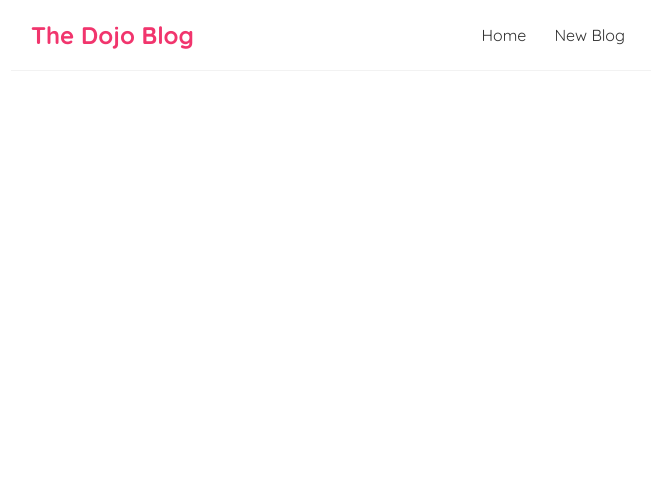
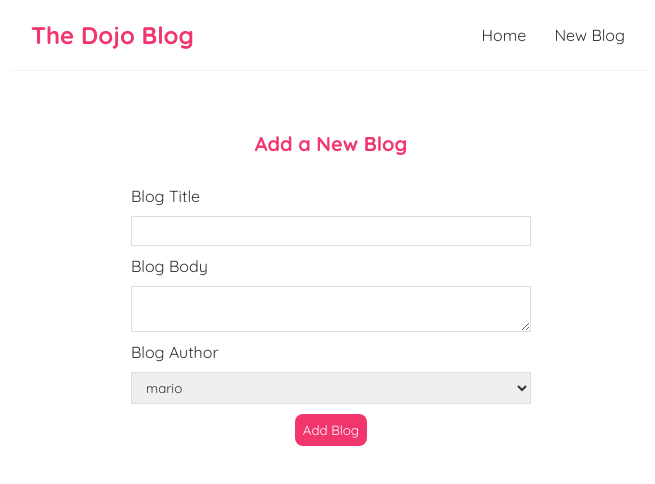
Before and after one commit to akshaylals/learn-react, a React (Create React App) app in the folder dojo-blog/: page /create in a window 1280 px wide. Shown: the top 484 px of the page, without its empty margins (309-964 px from the left). Built offline with nearby package versions, Linux system fonts and the light colour scheme.

Commit message:
creating forms

```diff
--- a/dojo-blog/src/Create.js
+++ b/dojo-blog/src/Create.js
@@ -1,9 +1,43 @@
 import { useState } from "react";
 
 const Create = () => {
+    const [ title, setTitle ] = useState('');
+    const [ body, setBody ] = useState('');
+    const [ author, setAuthor ] = useState('mario');
+
+    const handleSubmit = (e) => {
+        e.preventDefault();
+        const blog = { title, body, author };
+        console.log(blog);
+    }
+
     return (
         <div className="create">
+            <h2>Add a New Blog</h2>
+            <form onSubmit={handleSubmit}>
+            <label>Blog Title</label>
+            <input
+                type="text"
+                required
+                value={title}
+                onChange={(e) => setTitle(e.target.value)} />
 
+            <label>Blog Body</label>
+            <textarea
+                    required
+                    value={body}
+                    onChange={(e) => setBody(e.target.value)}>
+            </textarea>
+
+            <label>Blog Author</label>
+            <select value={author} onChange={(e) => setAuthor(e.target.value)}>
+                <option value="mario">mario</option>
+                <option value="yoshi">yoshi</option>
+            </select>
+
+            <button>Add Blog</button>
+
+            </form>
         </div>
     );
 }
--- a/dojo-blog/src/index.css
+++ b/dojo-blog/src/index.css
@@ -82,3 +82,41 @@
   border-radius: 8px;
   cursor: pointer;
 }
+
+
+
+/* create new blog form */
+.create {
+  max-width: 400px;
+  margin: 0 auto;
+  text-align: center;
+}
+
+.create label {
+  text-align: left;
+  display: block;
+}
+
+.create h2 {
+  font-size: 20px;
+  color: #f1356d;
+  margin-bottom: 30px;
+}
+
+.create input, .create textarea, .create select {
+  width: 100%;
+  padding: 6px 10px;
+  margin: 10px 0;
+  border: 1px solid #ddd;
+  box-sizing: border-box;
+  display: block;
+}
+
+.create button {
+  background: #f1356d;
+  color: #fff;
+  border: 0;
+  padding: 8px;
+  border-radius: 8px;
+  cursor: pointer;
+}
```
